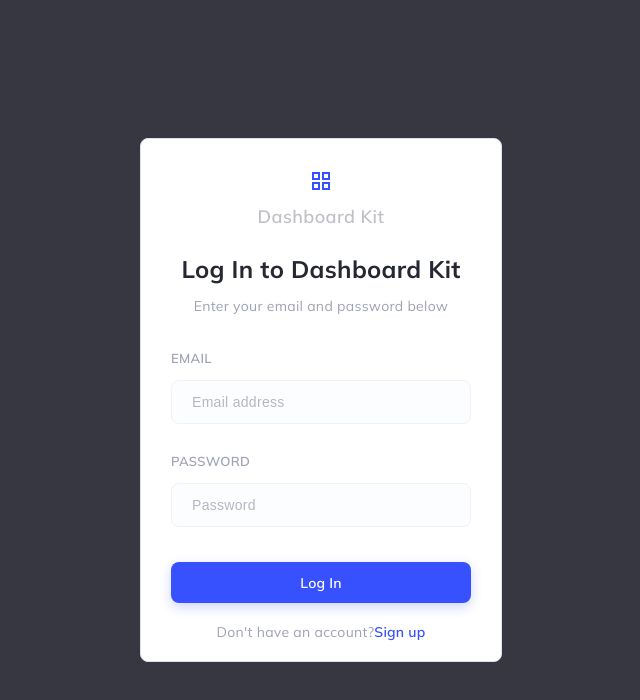
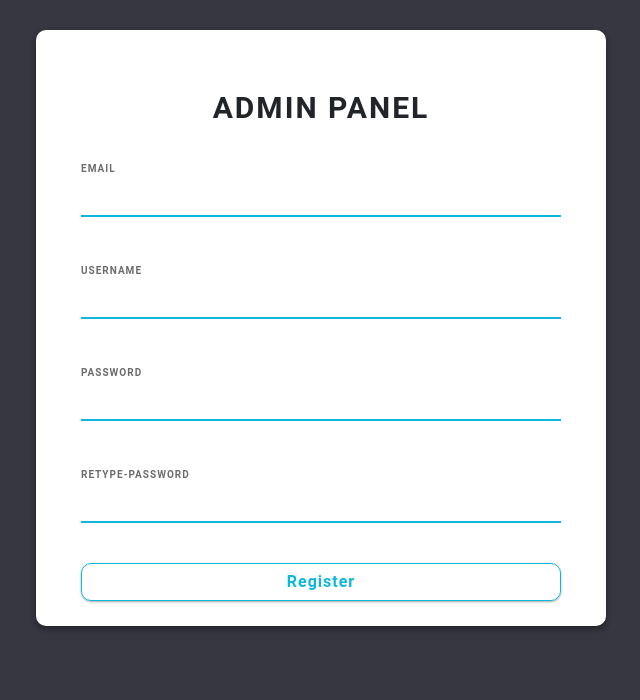
Before and after one commit to NgocBaoTa/Frontend_QuizApp, a React (Create React App) app: page /user/register in a window 1280 px wide. Shown: the top 700 px of the page, without its empty margins (319-959 px from the left). Built offline with nearby package versions, Linux system fonts and the light colour scheme.

Commit message:
Register Admin

```diff
--- a/public/index.html
+++ b/public/index.html
@@ -15,6 +15,7 @@
       user's mobile device or desktop. See https://developers.google.com/web/fundamentals/web-app-manifest/
     -->
     <link rel="manifest" href="%PUBLIC_URL%/manifest.json" />
+    <link rel="stylesheet" href="https://cdn.jsdelivr.net/npm/bootstrap@4.3.1/dist/css/bootstrap.min.css" integrity="sha384-ggOyR0iXCbMQv3Xipma34MD+dH/1fQ784/j6cY/iJTQUOhcWr7x9JvoRxT2MZw1T" crossorigin="anonymous">
     <!--
       Notice the use of %PUBLIC_URL% in the tags above.
       It will be replaced with the URL of the `public` folder during the build.
--- a/src/App.js
+++ b/src/App.js
@@ -1,10 +1,12 @@
 import './App.css';
 import Login from './components/login/Login';
+import Register from './components/register/Register';
 
 function App() {
   return (
     <div className="App">
-      <Login />
+      {/* <Login /> */}
+      <Register />
     </div>
   );
 }
--- /dev/null
+++ b/src/asset/css/register.css
@@ -0,0 +1,113 @@
+
+body {
+    background: #363740;
+    font-family: 'Roboto', sans-serif;
+  }
+
+  .login-box {
+    margin-top: 30px;
+    height: auto;
+    background: white;
+    border-radius: 10px;
+    text-align: center;
+    box-shadow: 0 3px 6px rgba(0, 0, 0, 0.16), 0 3px 6px rgba(0, 0, 0, 0.23);
+  }
+
+  .login-key {
+    height: 40px;
+    font-size: 80px;
+    line-height: 100px;
+    background: -webkit-linear-gradient(#27EF9F, #0DB8DE);
+    -webkit-background-clip: text;
+    -webkit-text-fill-color: transparent;
+  }
+
+  .login-title {
+    margin-top: 15px;
+    text-align: center;
+    font-size: 30px;
+    letter-spacing: 2px;
+    margin-top: 15px;
+    font-weight: bold;
+  }
+
+  .login-form {
+    margin-top: 25px;
+    text-align: left;
+  }
+
+  input[type=text] , input[type=password] {
+    border: none;
+    border-bottom: 2px solid #0DB8DE;
+    border-top: 0px;
+    border-radius: 0px;
+    font-weight: bold;
+    outline: 0;
+    margin-bottom: 20px;
+    padding-left: 0px;
+
+  }
+
+  .form-group {
+    margin-bottom: 40px;
+    outline: 0px;
+  }
+
+  .form-control:focus {
+    border-color: inherit;
+    -webkit-box-shadow: none;
+    box-shadow: none;
+    border-bottom: 2px solid #0DB8DE;
+  }
+
+  input:focus {
+    box-shadow: 0 0 0;
+  }
+
+  label {
+    margin-bottom: 0px;
+  }
+
+  .form-control-label {
+    font-size: 10px;
+    color: #6C6C6C;
+    font-weight: bold;
+    letter-spacing: 1px;
+  }
+
+  .btn-outline-primary {
+    border-color: #0DB8DE;
+    color: #0DB8DE;
+    border-radius: 0px;
+    width: 100%;
+    border-radius: 10px;
+    font-weight: bold;
+    letter-spacing: 1px;
+    box-shadow: 0 1px 3px rgba(0, 0, 0, 0.12), 0 1px 2px rgba(0, 0, 0, 0.24);
+  }
+
+  .btn-outline-primary:hover {
+    background-color: #3751ff;
+  }
+
+  .login-btm {
+    float: left;
+  }
+
+  .login-button {
+    padding-right: 0px;
+    width: 100%;
+    margin-bottom: 25px;
+    display: block;
+  }
+
+  .login-text {
+    text-align: left;
+    padding-left: 0px;
+    color: #A2A4A4;
+    display: block;
+  }
+
+  .loginbttm {
+    padding: 0px;
+  }
--- /dev/null
+++ b/src/components/register/Register.jsx
@@ -0,0 +1,105 @@
+import axios from "axios";
+import React from "react";
+import { useState } from "react";
+import "../../asset/css/register.css";
+
+const Register = () => {
+  const [user, setUser] = useState({
+    email: "",
+    username: "",
+    password: "",
+    Retype_password: "",
+  });
+
+  const handleChange = (e) => {
+    setUser((prev) => ({
+      ...prev,
+      [e.target.name] : e.target.value
+    }));
+  };
+
+  const handleSubmit = async(e)=>{
+    e.preventDefault();
+    const id = await axios.post("https://backend-quiz-mindx.herokuapp.com/admin/register", {
+      email :user.email,
+      username : user.username,
+      password : user.password,
+    });
+  }
+  return (
+    <div className="container">
+      <div className="row">
+        <div className="col-lg-3 col-md-2"></div>
+        <div className="col-lg-6 col-md-8 login-box">
+          <div className="col-lg-12 login-key">
+            <i className="fa fa-key" aria-hidden="true"></i>
+          </div>
+          <div className="col-lg-12 login-title">ADMIN PANEL</div>
+
+          <div className="col-lg-12 login-form">
+            <div className="col-lg-12 login-form">
+              <form onSubmit={handleSubmit}>
+                <div className="form-group">
+                  <label className="form-control-label">EMAIL</label>
+                  <input
+                    type="text"
+                    className="form-control"
+                    name="email"
+                    value={user.email}
+                    onChange={handleChange}
+                    required
+                  />
+                </div>
+                <div className="form-group">
+                  <label className="form-control-label">USERNAME</label>
+                  <input
+                    type="text"
+                    className="form-control"
+                    name="username"
+                    value={user.username}
+                    onChange={handleChange}
+                    required
+                  />
+                </div>
+                <div className="form-group">
+                  <label className="form-control-label">PASSWORD</label>
+                  <input
+                    type="password"
+                    className="form-control"
+                    name="password"
+                    value={user.password}
+                    onChange={handleChange}
+                    required
+                  />
+                </div>
+                <div className="form-group">
+                  <label className="form-control-label">RETYPE-PASSWORD</label>
+                  <input
+                    type="password"
+                    className="form-control"
+                    name="Retype_password"
+                    value={user.Retype_password}
+                    onChange={handleChange}
+                    required
+                  />
+                </div>
+
+                <div className="col-lg-12 loginbttm">
+                  <div className="col-lg-6 login-btm login-text text-danger"></div>
+                  <div className="login-btm login-button">
+                    <button type="submit" className="btn btn-outline-primary">
+                      Register
+                    </button>
+                  </div>
+                </div>
+              </form>
+            </div>
+          </div>
+          <div className="col-lg-3 col-md-2"></div>
+        </div>
+      </div>
+    </div>
+  );
+};
+
+export default Register;
```
Also changed, not shown: src/index.css (indentation only).
